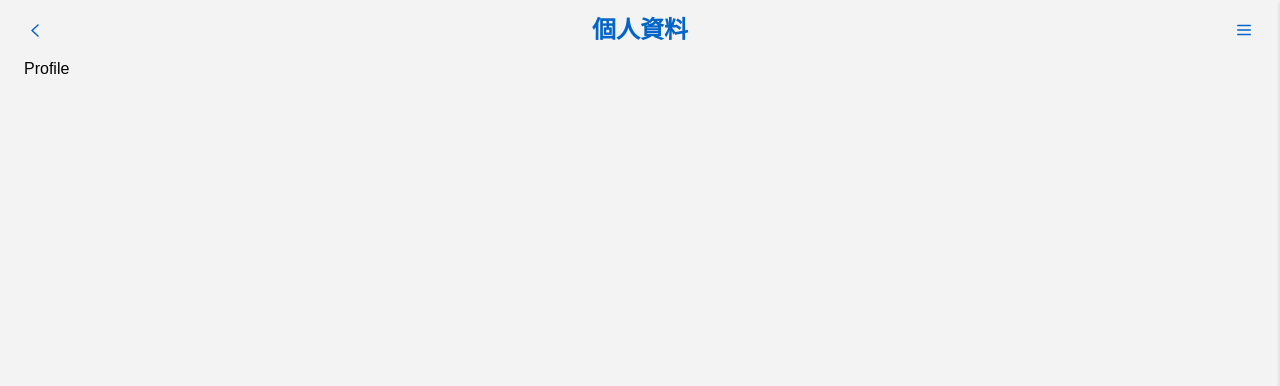
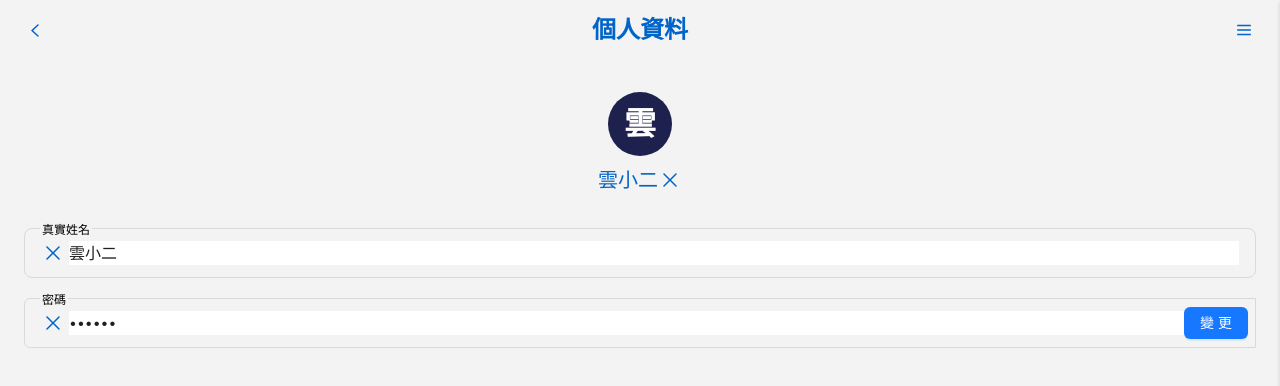
Before and after one commit to leon11081991/vue3-emgiot, a Vue app: page /profile in a window 1280 px wide. Shown: the top 386 px of the page. Built offline with nearby package versions, Linux system fonts and the light colour scheme.

Commit message:
feat(profile-page): [WIP]profile-page基本切版, 彈窗基本邏輯
1. 基本切版
2. 修改avatar-display props
3. profile-page的彈窗邏輯
4. 樣式設定
5. 多國語系資料

```diff
--- a/src/components/Base/AvatarDisplay.vue
+++ b/src/components/Base/AvatarDisplay.vue
@@ -5,14 +5,13 @@ import { useRandomColor } from '@/composables/useRandomColor'
 
 const props = withDefaults(
   defineProps<{
-    name?: string
+    name: string
     charNum?: number
     isGoogleMember?: boolean
     googleAvatarUrl?: string
     size?: 'sm' | 'md' | 'lg'
   }>(),
   {
-    name: '',
     charNum: 1,
     isGoogleMember: false,
     size: 'md'
@@ -46,7 +45,7 @@ const avatarSize = computed(() => {
     <div
       v-else
       :class="['avatar', { 'two-letters': avatarLetters.length === 2 }]"
-      :style="{ backgroundColor: colorHex }"
+      :style="{ backgroundColor: colorHex, width: `${avatarSize}px`, height: `${avatarSize}px` }"
     >
       <span
         v-for="(letter, index) in avatarLetters"
--- /dev/null
+++ b/src/composables/useProfilePageModal.ts
@@ -0,0 +1,32 @@
+import { ref } from 'vue'
+import { useI18n } from 'vue-i18n'
+
+export const useProfilePageModal = () => {
+
+  const { t: $t } = useI18n()
+
+  const modalVisible = ref<boolean>(false)
+  const modalType = ref<'username' | 'password'>('username')
+
+  const modalTitle = ref({
+    username: $t('ProfilePage.Modal.UserNameField.Title'),
+    password: $t('ProfilePage.Modal.PasswordField.Title')
+  })
+
+  const openModal = (field: 'username' | 'password'): void => {
+    modalVisible.value = true
+    modalType.value = field
+  }
+
+  const closeModal = () => {
+    modalVisible.value = false
+  }
+
+  return {
+    modalVisible,
+    modalType,
+    modalTitle,
+    openModal,
+    closeModal
+  }
+}
--- /dev/null
+++ b/src/constants/configs/profile.config.ts
@@ -0,0 +1,13 @@
+export const inputStyleConfig = {
+  style: { cursor: 'default', backgroundColor: '#f3f3f3' },
+}
+
+
+export const modalStyleConfig = {
+  cancelButtonProps: { style: { display: 'none' } }, // 隱藏取消按鈕
+  okButtonProps: {
+    style: { width: '100%', margin: 0 },
+    class: 'confirm-button'
+  }, // 自定義確認按鈕
+  okText: '確認',
+}
--- a/src/lang/tw.json
+++ b/src/lang/tw.json
@@ -10,5 +10,27 @@
   "HomePage": {},
   "DashboardPage": {
     "HeaderTitle": "雲端掌櫃 - "
+  },
+  "ProfilePage": {
+    "EditableContainer": {
+      "UserNameField": {
+        "Title": "真實姓名"
+      },
+      "PasswordField": {
+        "Title": "密碼",
+        "Placeholder": "尚未設定密碼",
+        "ChangeButton": "變更"
+      }
+    },
+    "Modal": {
+      "UserNameField": {
+        "Title": "修改個人資料",
+        "Button": "確認"
+      },
+      "PasswordField": {
+        "Title": "修改密碼",
+        "Button": "變更"
+      }
+    }
   }
 }
--- a/src/views/ProfilePage.vue
+++ b/src/views/ProfilePage.vue
@@ -1,7 +1,225 @@
-<script setup lang="ts"></script>
+<script setup lang="ts">
+import { ref } from 'vue'
+import { useI18n } from 'vue-i18n'
+import AvatarDisplay from '@/components/Base/AvatarDisplay.vue'
+import SvgIcon from '@/components/Base/SvgIcon.vue'
+import { useProfilePageModal } from '@/composables/useProfilePageModal'
+import { inputStyleConfig, modalStyleConfig } from '@/constants/configs/profile.config'
+
+const { t: $t } = useI18n()
+const { modalVisible, modalType, modalTitle, openModal, closeModal } = useProfilePageModal()
+
+const handleConfirmClick = (field: 'username' | 'password'): void => {
+  console.log('[handleConfirmClick]', field)
+
+  // TODO: api
+
+  closeModal()
+}
+
+const newUserData = ref({
+  username: '',
+  password: '',
+  confirmPassword: ''
+})
+
+const mockUserData = {
+  name: '雲小二',
+  username: '雲小二',
+  avatar: 'https://i.pravatar.cc/300',
+  password: 'asvasv'
+}
+</script>
 
 <template>
-  <div class="profile-page">Profile</div>
+  <div class="profile-page">
+    <div class="profile-content">
+      <div class="display-container">
+        <AvatarDisplay :name="mockUserData.username" size="lg" />
+        <div class="user-name-container">
+          <p class="user-name-display">{{ mockUserData.name }}</p>
+          <div class="name-edit-button" @click="openModal('username')">
+            <SvgIcon iconName="cross" />
+          </div>
+        </div>
+      </div>
+      <div class="editable-container">
+        <div class="input-container name-input">
+          <span class="input-label">
+            {{ $t('ProfilePage.EditableContainer.UserNameField.Title') }}
+          </span>
+          <a-input
+            v-model:value="mockUserData.name"
+            size="large"
+            readonly
+            class="input-field"
+            :style="inputStyleConfig.style"
+          >
+            <template #prefix>
+              <SvgIcon iconName="cross" />
+            </template>
+          </a-input>
+        </div>
+
+        <div class="input-container password-input">
+          <span class="input-label">
+            {{ $t('ProfilePage.EditableContainer.PasswordField.Title') }}
+          </span>
+          <a-input-group>
+            <a-input-password
+              v-model:value="mockUserData.password"
+              :visibility-toggle="false"
+              readonly
+              :placeholder="$t('ProfilePage.EditableContainer.PasswordField.Placeholder')"
+              class="input-field"
+            >
+              <template #prefix>
+                <SvgIcon iconName="cross" />
+              </template>
+            </a-input-password>
+            <a-button type="primary" class="change-button" @click="openModal('password')">
+              {{ $t('ProfilePage.EditableContainer.PasswordField.ChangeButton') }}
+            </a-button>
+          </a-input-group>
+        </div>
+      </div>
+    </div>
+  </div>
+
+  <a-modal
+    v-model:open="modalVisible"
+    class="profile-modal"
+    :centered="true"
+    :cancel-button-props="modalStyleConfig.cancelButtonProps"
+    :ok-button-props="modalStyleConfig.okButtonProps"
+    :ok-text="modalStyleConfig.okText"
+    @ok="handleConfirmClick(modalType)"
+  >
+    <template #title>
+      <span class="modal-title">{{ modalTitle[modalType] }}</span>
+    </template>
+
+    <div v-if="modalType === 'username'" class="modal-content">
+      <a-input v-model:value="newUserData.username" size="large" class="input-field"></a-input>
+      <div class="count-nums">/10</div>
+    </div>
+
+    <div v-if="modalType === 'password'" class="modal-content">
+      <div class="input-container password-input">
+        <span class="input-label"> 新密碼 </span>
+
+        <a-input-password v-model:value="newUserData.password" size="large" class="input-field">
+          <template #iconRender="v">
+            <EyeTwoTone v-if="v"></EyeTwoTone>
+            <EyeInvisibleOutlined v-else></EyeInvisibleOutlined>
+          </template>
+        </a-input-password>
+      </div>
+
+      <div class="input-container password-input">
+        <span class="input-label"> 確認密碼 </span>
+        <a-input-password
+          v-model:value="newUserData.confirmPassword"
+          size="large"
+          class="input-field"
+        >
+          <template #iconRender="v">
+            <EyeTwoTone v-if="v"></EyeTwoTone>
+            <EyeInvisibleOutlined v-else></EyeInvisibleOutlined>
+          </template>
+        </a-input-password>
+      </div>
+    </div>
+  </a-modal>
 </template>
 
-<style lang="scss" scoped></style>
+<style lang="scss" scoped>
+.profile-content {
+  display: flex;
+  flex-direction: column;
+  gap: 2rem;
+  padding-top: 2rem;
+}
+
+.display-container {
+  display: flex;
+  flex-direction: column;
+  align-items: center;
+  gap: 0.75rem;
+
+  .user-name-container {
+    display: flex;
+    align-items: center;
+
+    .user-name-display {
+      margin: 0;
+      font-size: 1.25rem;
+      color: $--color-primary;
+    }
+  }
+}
+
+.editable-container {
+  display: flex;
+  flex-direction: column;
+  gap: 1rem;
+
+  .input-container {
+    position: relative;
+    padding-top: 0.25rem;
+
+    .input-label {
+      position: absolute;
+      top: 0;
+      left: 1rem;
+      padding-inline: 2px;
+      font-size: 0.75rem;
+      background-color: $--background-color-base;
+      z-index: 2;
+    }
+
+    .input-field {
+      padding: 0.75rem 1rem;
+      background-color: $--background-color-base;
+    }
+
+    .change-button {
+      position: absolute;
+      top: 50%;
+      right: 0.5rem;
+      transform: translateY(-50%);
+      z-index: 2;
+    }
+  }
+}
+
+.profile-modal {
+  .modal-content {
+    display: flex;
+    flex-direction: column;
+    gap: 1rem;
+  }
+
+  .input-container {
+    position: relative;
+
+    .input-label {
+      position: absolute;
+      top: 2px;
+      left: 1rem;
+      z-index: 2;
+    }
+
+    .input-field {
+      padding: 1.5rem 1rem 0.75rem 1rem;
+      // background-color: $--background-color-base;
+    }
+  }
+}
+
+.ant-modal .ant-modal-content {
+  background-color: #f0f0f0; /* 修改背景色 */
+  border-radius: 10px; /* 修改圆角 */
+  padding: 20px; /* 内边距 */
+}
+</style>
```
